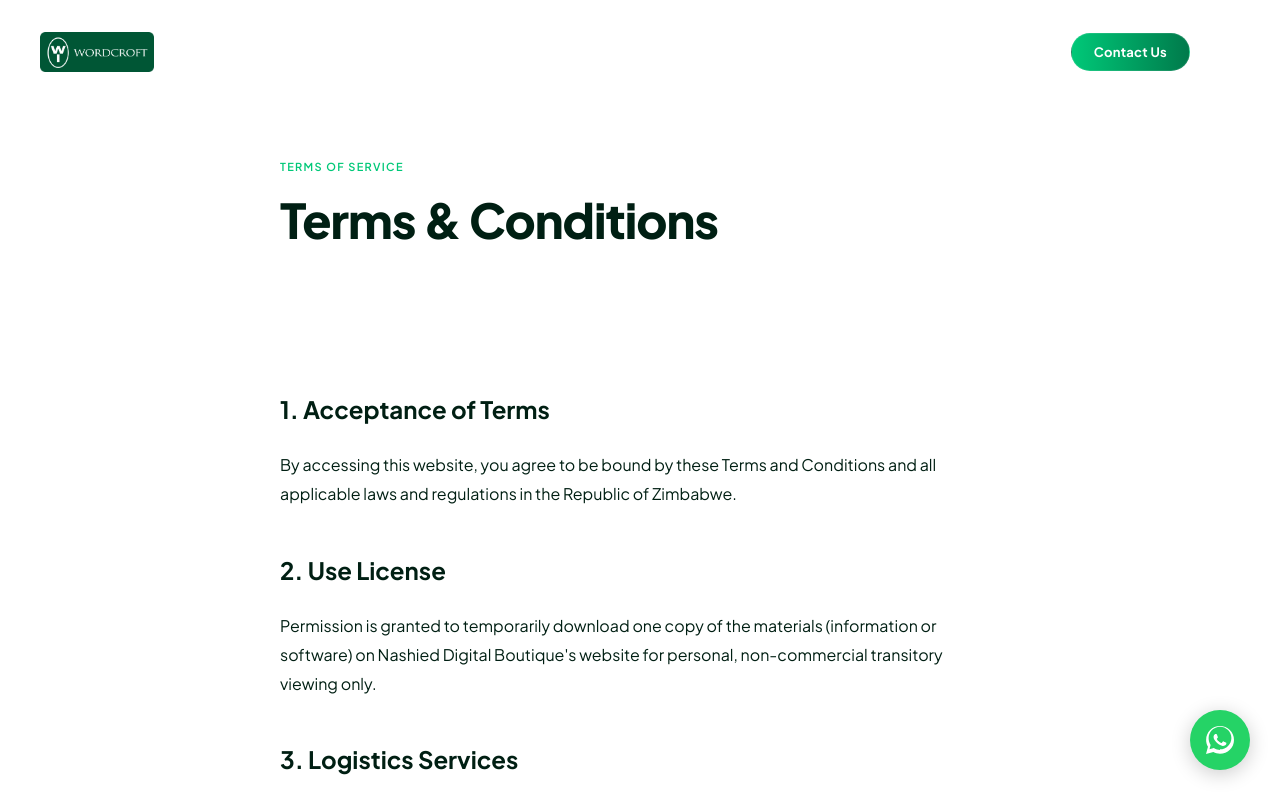
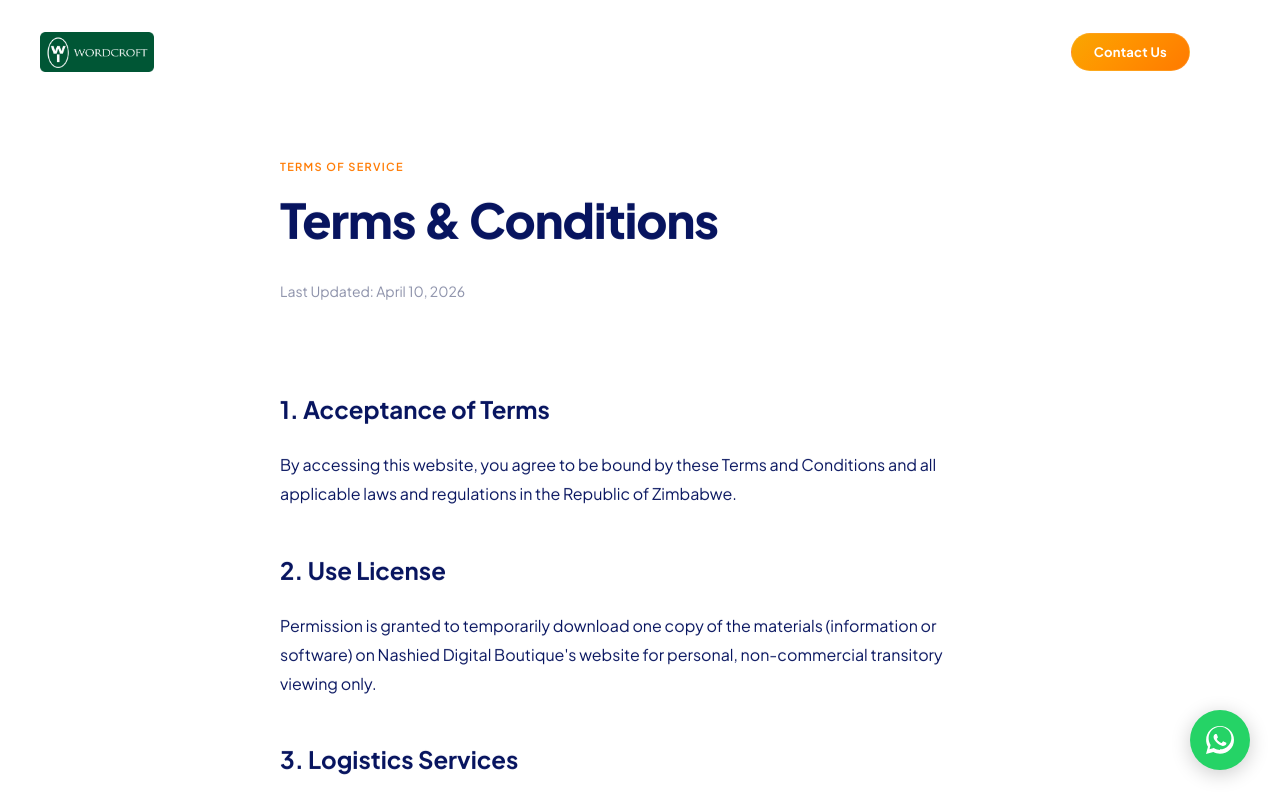
Before and after one commit to naShiEd/Nashied-Digitial-Botique-Master, a React (Vite) app: page /terms in a window 1280 px wide. Shown: the top 800 px of the page. Built offline with nearby package versions, Linux system fonts and the light colour scheme.

Commit message:
Applied Nashied Hosting & Cloud brand color guide

```diff
--- a/src/App.css
+++ b/src/App.css
@@ -21,8 +21,8 @@
 .hero-bg-gradient {
   position: absolute;
   inset: 0;
-  background: radial-gradient(circle at 20% 30%, rgba(0, 200, 120, 0.15) 0%, transparent 50%),
-              radial-gradient(circle at 80% 70%, rgba(0, 200, 120, 0.1) 0%, transparent 50%),
+  background: radial-gradient(circle at 20% 30%, rgba(255, 122, 0, 0.15) 0%, transparent 50%),
+              radial-gradient(circle at 80% 70%, rgba(27, 51, 216, 0.1) 0%, transparent 50%),
               var(--navy);
   z-index: 0;
 }
@@ -250,7 +250,7 @@
 }
 .scale-card:hover {
   transform: translateY(-6px) scale(1.01);
-  border-color: rgba(0, 200, 120, 0.3);
+  border-color: rgba(255, 122, 0, 0.3);
 }
 .scale-card-image {
   width: 100%;
--- a/src/admin/AdminDashboard.css
+++ b/src/admin/AdminDashboard.css
@@ -121,7 +121,7 @@
   flex: 1;
   overflow-y: auto;
   padding: 40px;
-  background-image: radial-gradient(circle at 90% 10%, rgba(0, 194, 255, 0.03) 0%, transparent 40%);
+  background-image: radial-gradient(circle at 90% 10%, rgba(255, 122, 0, 0.03) 0%, transparent 40%);
 }
 
 .admin-header {
--- a/src/admin/Login.css
+++ b/src/admin/Login.css
@@ -1,7 +1,7 @@
 .login-page {
   min-height: 100vh;
   width: 100%;
-  background: radial-gradient(circle at top right, #112D23 0%, #0a0c10 40%, #05070a 100%);
+  background: radial-gradient(circle at top right, var(--navy) 0%, #0a0c10 40%, #05070a 100%);
   display: flex;
   align-items: center;
   justify-content: center;
@@ -17,7 +17,7 @@
   right: -10%;
   width: 40%;
   height: 40%;
-  background: radial-gradient(circle, rgba(0, 194, 255, 0.05) 0%, transparent 70%);
+  background: radial-gradient(circle, rgba(255, 122, 0, 0.05) 0%, transparent 70%);
   filter: blur(60px);
   z-index: 1;
 }
@@ -49,8 +49,8 @@
 .login-logo-circle {
   width: 64px;
   height: 64px;
-  background: rgba(0, 194, 255, 0.1);
-  border: 1px solid rgba(0, 194, 255, 0.2);
+  background: rgba(255, 122, 0, 0.1);
+  border: 1px solid rgba(255, 122, 0, 0.2);
   border-radius: 50%;
   display: flex;
   align-items: center;
@@ -110,7 +110,7 @@
   outline: none;
   border-color: var(--teal);
   background: rgba(255, 255, 255, 0.06);
-  box-shadow: 0 0 0 4px rgba(0, 194, 255, 0.1);
+  box-shadow: 0 0 0 4px rgba(255, 122, 0, 0.1);
 }
 
 .login-error {
--- a/src/components/Navbar.css
+++ b/src/components/Navbar.css
@@ -14,7 +14,7 @@
   border-bottom: 1px solid rgba(255, 255, 255, 0.05);
 }
 .navbar.mobile-nav-open {
-  background: #00120b;
+  background: var(--navy-mid);
 }
 
 .navbar-inner {
@@ -75,7 +75,7 @@
   top: 100%;
   left: 0;
   width: 420px;
-  background: #00120b;
+  background: var(--navy-mid);
   border: 1px solid rgba(255, 255, 255, 0.1);
   border-radius: 12px;
   padding: 16px;
@@ -174,7 +174,7 @@
   left: 0;
   right: 0;
   bottom: 0;
-  background: #00120b;
+  background: var(--navy-mid);
   padding: 100px 24px 64px;
   display: flex;
   flex-direction: column;
@@ -229,7 +229,7 @@
 }
 .navbar-light .nav-link:hover,
 .navbar-light .nav-link.active {
-  background: rgba(0, 200, 120, 0.08);
+  background: rgba(255, 122, 0, 0.08);
 }
 .navbar-light .mobile-toggle span {
   background: var(--teal);
--- a/src/index.css
+++ b/src/index.css
@@ -7,21 +7,45 @@
 }
 
 :root {
-  --navy: #001f13;
-  --navy-mid: #002d1c;
-  --navy-light: #003a25;
-  --teal: #00c878;
+  /* Core Brand Colors */
+  --navy: #07145F;
+  --navy-mid: #031042;
+  --navy-light: #0A1E78;
+  --teal: #FF7A00; /* Primary action color (Orange) */
+  --royal-blue: #1B33D8;
   --white: #ffffff;
-  --gray: rgba(255, 255, 255, 0.7);
-  --glass: rgba(0, 45, 28, 0.94);
-  --glass-border: rgba(0, 200, 120, 0.2);
+  --gray: #8A8FA8;
+  --soft-gray: #F2F2F2;
+
+  /* Semantic UI Roles */
+  --text-primary: #07145F;
+  --text-secondary: #1E243B;
+  --text-muted: #8A8FA8;
+  --bg-primary: #FFFFFF;
+  --bg-secondary: #F2F2F2;
+  --bg-dark: #07145F;
+  --bg-dark-premium: #031042;
+  --bg-warm: #FFF1DA;
+
+  /* Glassmorphism */
+  --glass: rgba(3, 16, 66, 0.94);
+  --glass-border: rgba(255, 122, 0, 0.2);
+
+  /* Typography & Layout */
   --font: 'Plus Jakarta Sans', sans-serif;
   --transition: 0.6s cubic-bezier(0.16, 1, 0.3, 1);
 
-  --btn-solid-primary: linear-gradient(90deg, #00c878, #007a4b);
-  --btn-grad-primary: linear-gradient(90deg, #007a4b, #00a368);
-  --btn-grad-secondary: linear-gradient(270deg, #002d1c, #005635);
-  --dropdown-grad-hover: linear-gradient(to right, #00a368, #00c878);
+  /* Gradients */
+  --gradient-hero-orange: linear-gradient(135deg, #F9A602 0%, #FF9500 38%, #FF7A00 100%);
+  --gradient-premium-blue: linear-gradient(135deg, #031042 0%, #07145F 52%, #1B33D8 100%);
+  --gradient-brand-mix: linear-gradient(135deg, #FF7A00 0%, #F9A602 35%, #1B33D8 100%);
+  --gradient-soft-glow: linear-gradient(180deg, #FFF1DA 0%, #FFC46B 100%);
+
+  /* Buttons Mapping */
+  --btn-solid-primary: var(--gradient-hero-orange);
+  --btn-grad-primary: var(--gradient-hero-orange);
+  --btn-grad-secondary: var(--gradient-premium-blue);
+  --dropdown-grad-hover: var(--gradient-hero-orange);
 }
 
 html {
```
